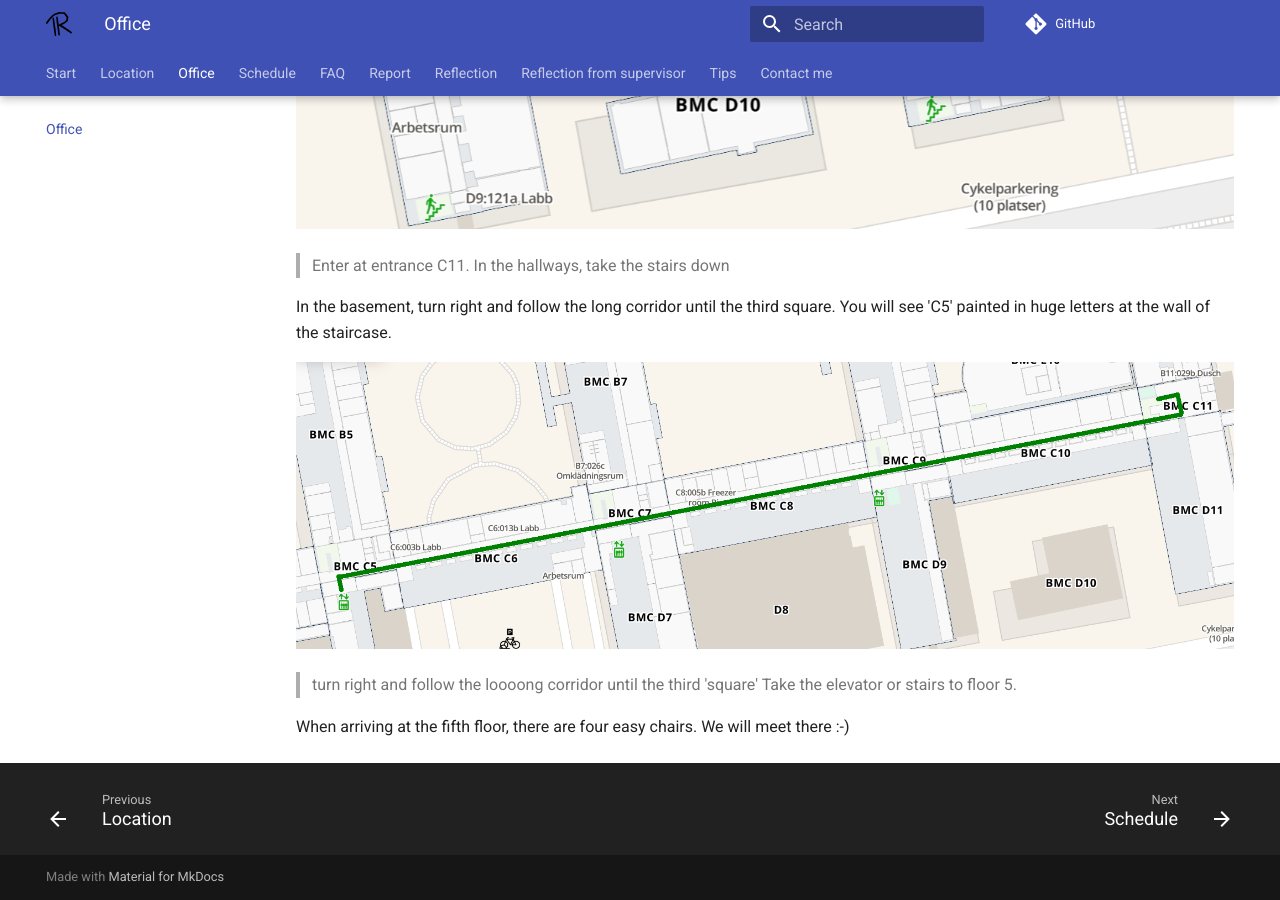
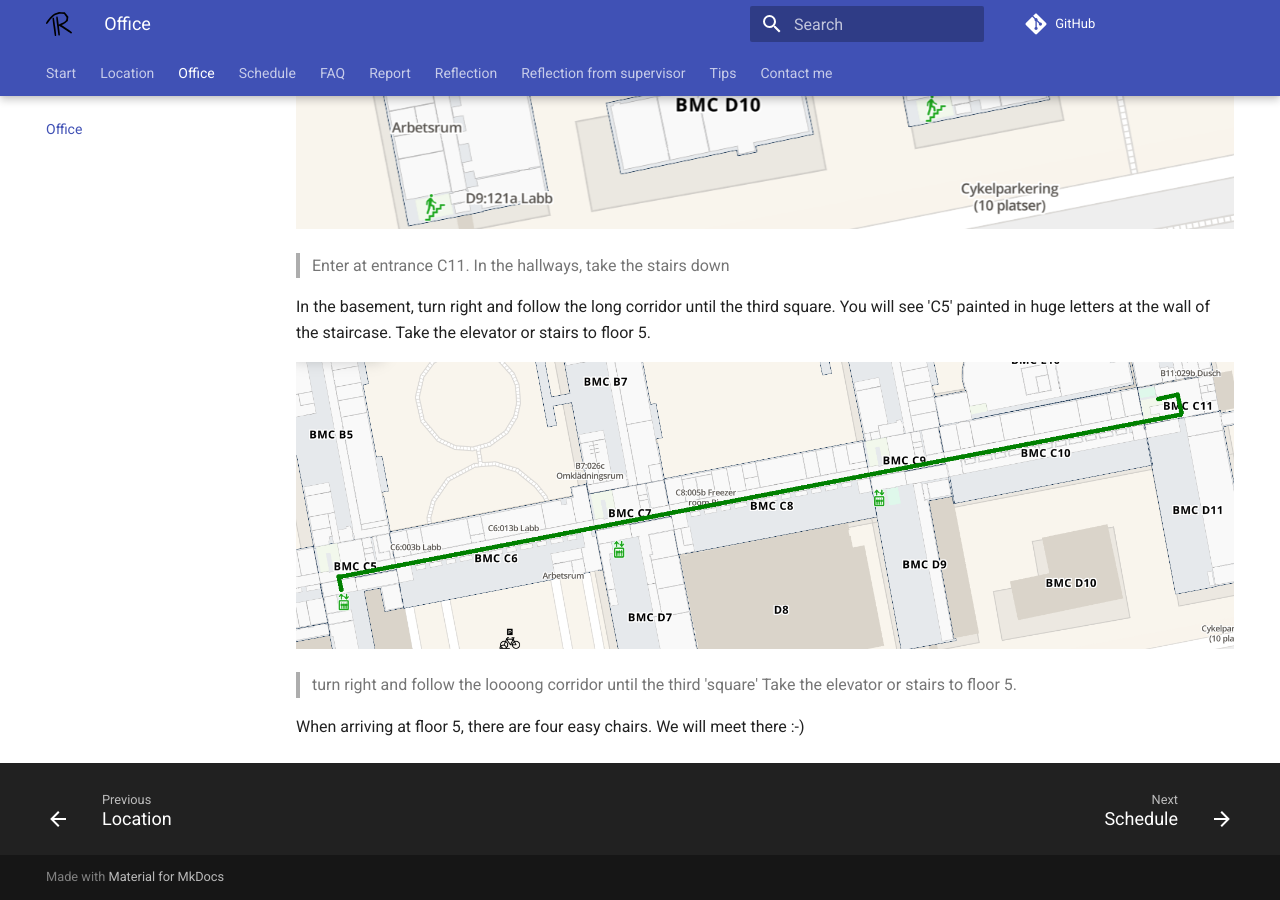
Before and after one commit to richelbilderbeek/prao_emil_20260320, an MkDocs documentation site: the page built from docs/office.md, in a window 1280 px wide and 900 px high, scrolled down 1645 px. Built offline with MkDocs 1.6.1 and Material for MkDocs 9.7.7, drawn with Linux system fonts in a browser that asks for light colours; comment, search, counter and statistics services are not loaded.

Commit message:
More precise wording

```diff
--- a/docs/office.md
+++ b/docs/office.md
@@ -20,12 +20,12 @@ in the hallways, take the stairs down.
 
 In the basement, turn right and follow the long corridor
 until the third square. You will see 'C5' painted in huge letters
-at the wall of the staircase.
+at the wall of the staircase. Take the elevator or stairs to floor 5.
 
 ![BMC basement route](images/bmc_floor_k1_with_route.png)
 
 > turn right and follow the loooong corridor until the third 'square'
 > Take the elevator or stairs to floor 5.
 
-When arriving at the fifth floor, there are four easy chairs.
+When arriving at floor 5, there are four easy chairs.
 We will meet there :-)
```
